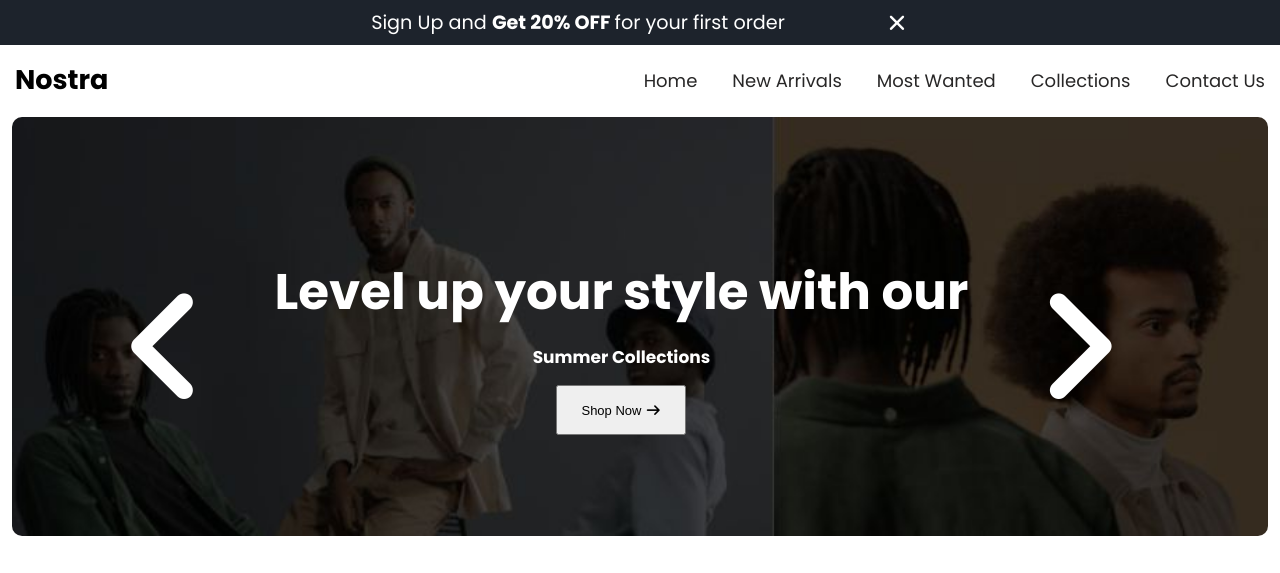
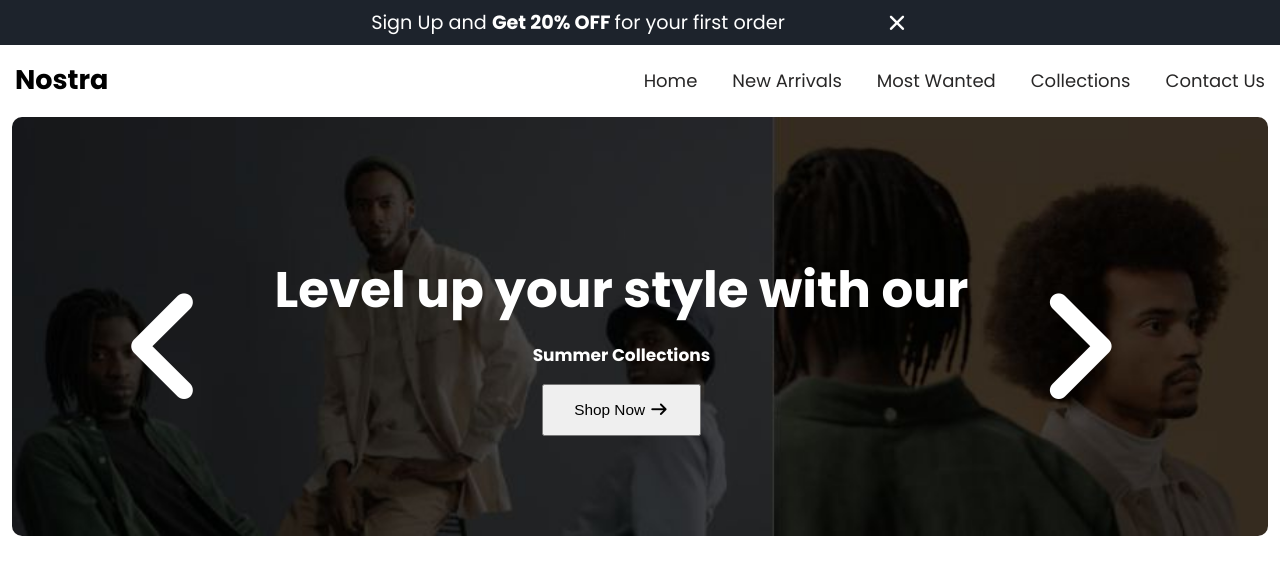
Before and after one commit to Atchukrishnan/Nostra_E-commerce, a plain HTML site: page index.html in a window 1280 px wide. Shown: the top 573 px of the page. Drawn offline with Linux system fonts and the light colour scheme.

Commit message:
updated files

```diff
--- a/style.css
+++ b/style.css
@@ -129,9 +129,9 @@ html{
     margin-bottom: 5px;
 }
 .slide-button button{
-    width: 130px;
+    width: 12.4vw;
     padding: 1.2vw;
-    font-size: 13px;
+    font-size: 1.2vw;
 
 }
 .slide-button h1{
```
